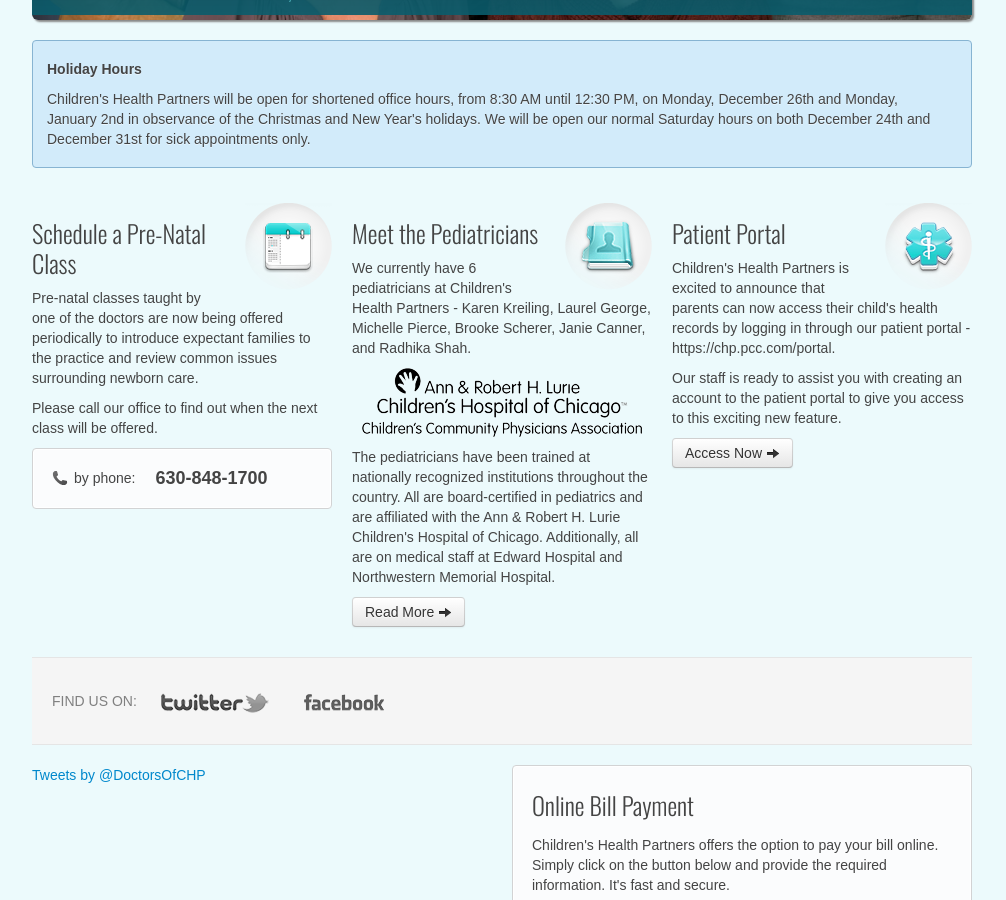
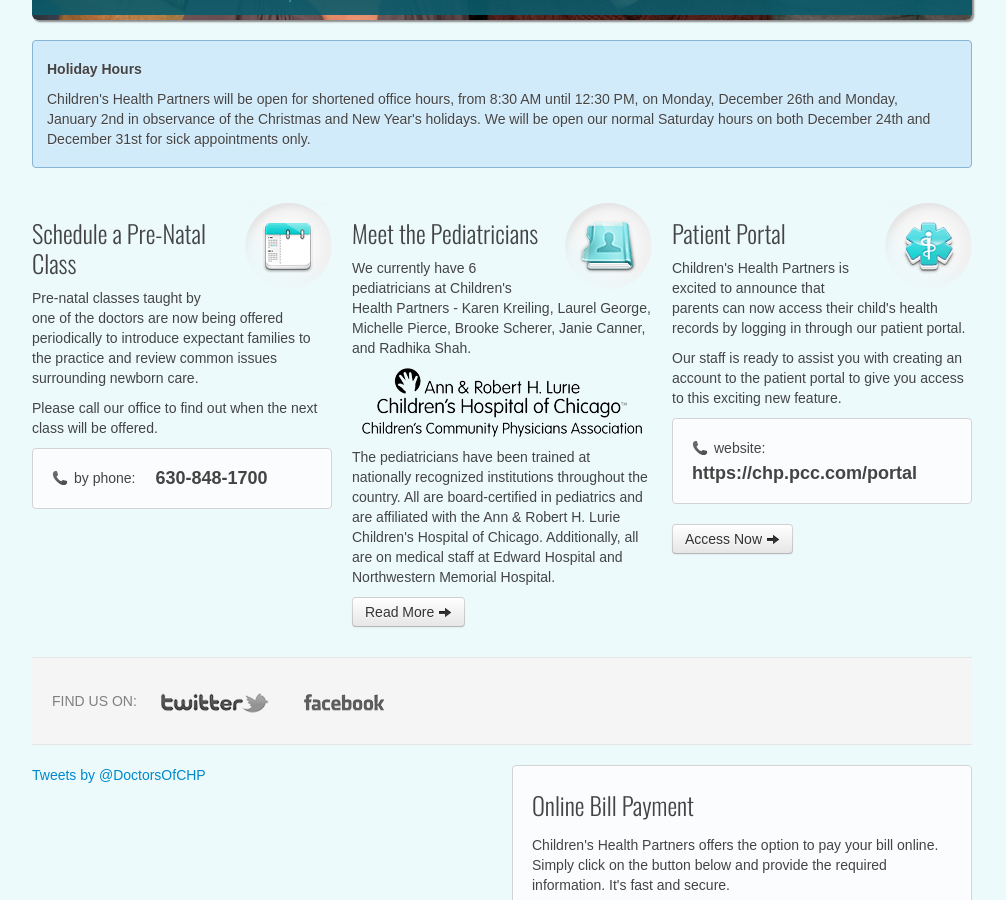
Before and after one commit to chpweb/web, a Jekyll site: the page built from index.html, in a window 1280 px wide and 900 px high, scrolled down 613 px. Shown: the whole window, without its empty margins (138-1144 px from the left). Built offline with Jekyll 4.4.1, drawn with Linux system fonts in a browser that asks for light colours; some web fonts are replaced; comment, search, counter and statistics services are not loaded.

Commit message:
Update index.html

```diff
--- a/index.html
+++ b/index.html
@@ -95,8 +95,9 @@
 					<img src="/img/col_icon_2.png" alt="" width="87" height="87" border="0">
 					Patient Portal
 				</h3>
-				<p>Children's Health Partners is excited to announce that parents can now access their child's health records by logging in through our patient portal - https://chp.pcc.com/portal.</p>
+				<p>Children's Health Partners is excited to announce that parents can now access their child's health records by logging in through our patient portal.</p>
 				<p>Our staff is ready to assist you with creating an account to the patient portal to give you access to this exciting new feature.</p>
+				<p class="well contact-phone"><label>website:</label> <strong>https://chp.pcc.com/portal</strong></p>
 				<p><a class="btn btn-medium" target="_blank" href="https://chp.pcc.com/portal">Access Now <i class="icon-arrow-right"></i></a></p>
 			</div>
 		</div>
```
